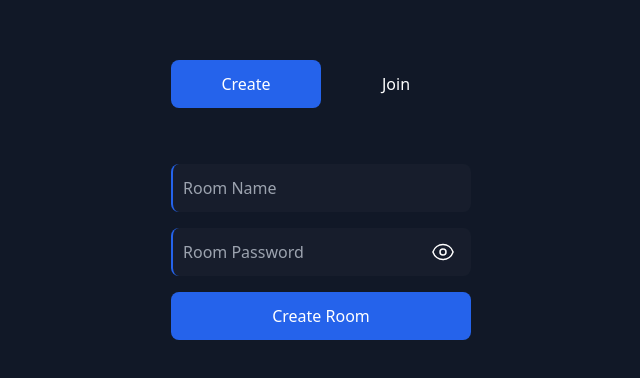
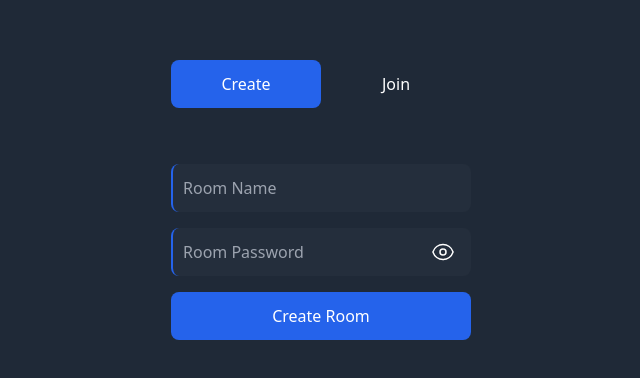
Before and after one commit to IP-2024/Chat-Room, a website: page index.html in a window 1280 px wide. Shown: the part 200-578 px from the top of the page, without its empty margins (319-959 px from the left). Drawn offline with nearby package versions, Linux system fonts and the light colour scheme; files whose address does not match are found by name.

Commit message:
Update index.html

```diff
--- a/index.html
+++ b/index.html
@@ -8,7 +8,7 @@
   <title>Chat Room</title>
 </head>
 
-<body class="flex min-h-dvh items-center justify-center bg-gray-900">
+<body class="flex min-h-dvh items-center justify-center bg-gray-800">
   <div id="particles-js" class="absolute -z-[1] h-full w-full"></div>
   <div class="flex w-80 flex-col gap-14 rounded-lg p-2.5">
     <div class="relative flex h-12 *:w-1/2 *:text-white">
```
